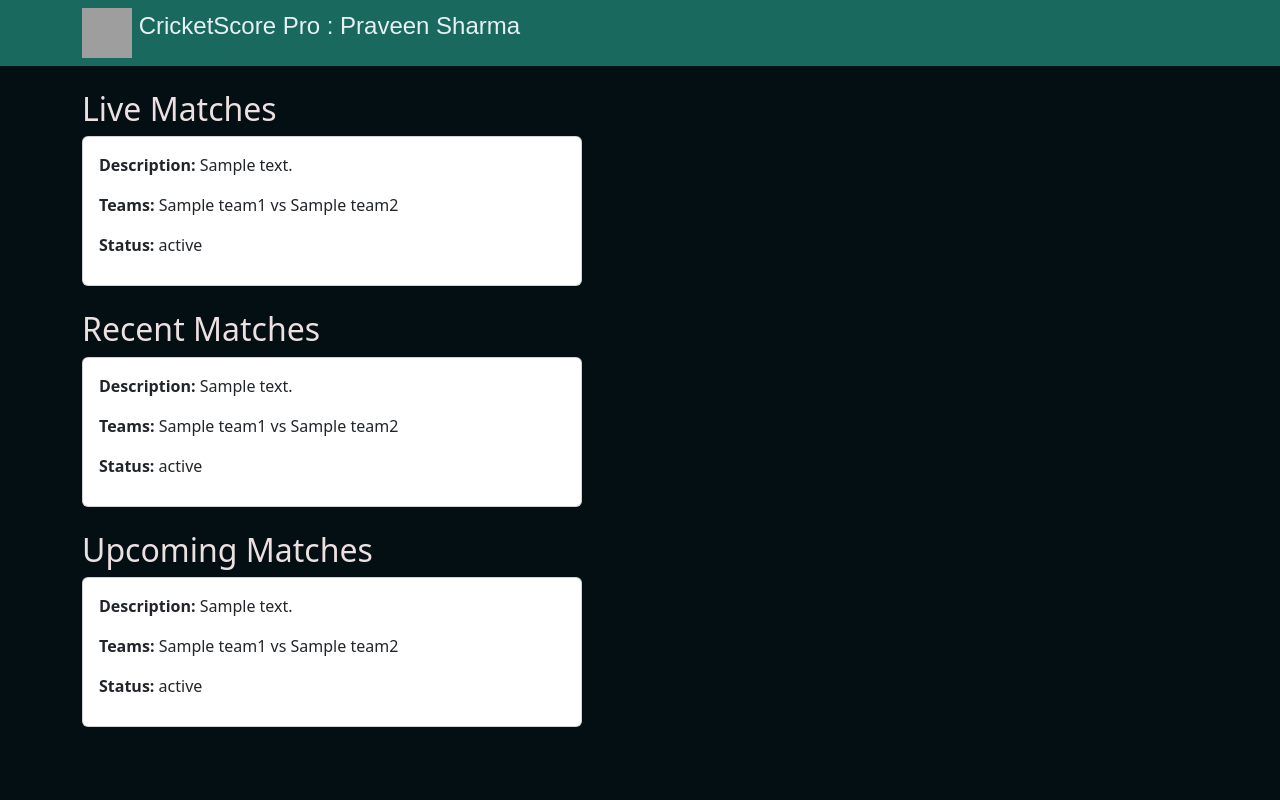
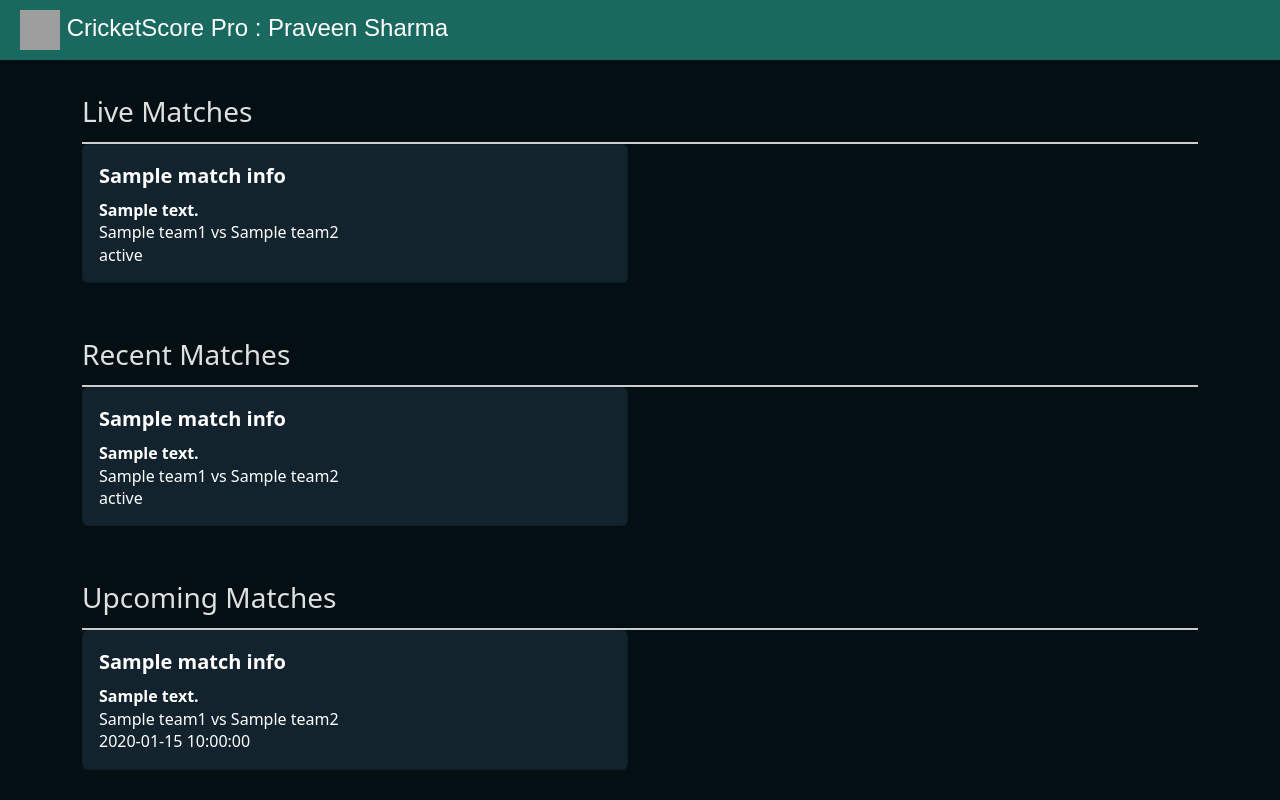
Before and after one commit to praveensharma20/real-time-crick-score-app, a Flask app: page / in a window 1280 px wide. Run offline with Flask 3, Linux system fonts and the light colour scheme; a database or web service that is not in the repository returns one stand-in record (values such as "Sample title"); data that the repository does not hold is empty; grey boxes are pictures that could not be loaded.

Commit message:
Updated live match detail view and templates

```diff
--- a/app.py
+++ b/app.py
@@ -22,14 +22,12 @@ def fetch_cricket_scores():
                 wrapper = series.get("seriesAdWrapper", {})
                 for match in wrapper.get("matches", []):
                     match_info = match.get("matchInfo", {})
-                    team1 = match_info.get("team1", {}).get("teamName", "")
-                    team2 = match_info.get("team2", {}).get("teamName", "")
-                    desc = match_info.get("matchDesc", "")
-                    status = match_info.get("status", "")
                     match_data = {
-                        'Description': desc,
-                        'Teams': f"{team1} vs {team2}",
-                        'Status': status
+                        'seriesName': match_info.get("seriesName", ""),
+                        'matchDesc': match_info.get("matchDesc", ""),
+                        'team1': match_info.get("team1", {}).get("teamName", ""),
+                        'team2': match_info.get("team2", {}).get("teamName", ""),
+                        'status': match_info.get("status", "")
                     }
                     matches_data.append(match_data)
     return matches_data
@@ -47,14 +45,13 @@ def fetch_upcoming_matches():
                 wrapper = series.get("seriesAdWrapper", {})
                 for match in wrapper.get("matches", []):
                     match_info = match.get("matchInfo", {})
-                    team1 = match_info.get("team1", {}).get("teamName", "")
-                    team2 = match_info.get("team2", {}).get("teamName", "")
-                    desc = match_info.get("matchDesc", "")
-                    status = match_info.get("status", "")
                     match_data = {
-                        'Description': desc,
-                        'Teams': f"{team1} vs {team2}",
-                        'Status': status
+                        'seriesName': match_info.get("seriesName", ""),
+                        'matchDesc': match_info.get("matchDesc", ""),
+                        'team1': match_info.get("team1", {}).get("teamName", ""),
+                        'team2': match_info.get("team2", {}).get("teamName", ""),
+                        'status': match_info.get("status", ""),
+                        'matchTime': match_info.get("startDate", "")
                     }
                     upcoming_matches.append(match_data)
     return upcoming_matches
@@ -72,14 +69,13 @@ def fetch_live_matches():
                 wrapper = series.get("seriesAdWrapper", {})
                 for match in wrapper.get("matches", []):
                     match_info = match.get("matchInfo", {})
-                    team1 = match_info.get("team1", {}).get("teamName", "")
-                    team2 = match_info.get("team2", {}).get("teamName", "")
-                    desc = match_info.get("matchDesc", "")
-                    status = match_info.get("status", "")
                     match_data = {
-                        'Description': desc,
-                        'Teams': f"{team1} vs {team2}",
-                        'Status': status
+                        'seriesName': match_info.get("seriesName", ""),
+                        'matchDesc': match_info.get("matchDesc", ""),
+                        'team1': match_info.get("team1", {}).get("teamName", ""),
+                        'team2': match_info.get("team2", {}).get("teamName", ""),
+                        'status': match_info.get("status", ""),
+                        'matchId': match_info.get("matchId", "")
                     }
                     live_matches.append(match_data)
     return live_matches
@@ -91,5 +87,16 @@ def index():
     live_matches = fetch_live_matches()
     return render_template('index.html', cricket_scores=cricket_scores, upcoming_matches=upcoming_matches, live_matches=live_matches)
 
+@app.route('/match/<match_id>')
+def match_detail(match_id):
+    score_url = f"https://cricbuzz-cricket.p.rapidapi.com/mcenter/v1/{match_id}/hscard"
+    response = requests.get(score_url, headers=headers)
+
+    if response.status_code == 200:
+        score_data = response.json()
+        return render_template('match_detail.html', score_data=score_data)
+    else:
+        return f"<h2>Unable to fetch data for Match ID: {match_id}</h2>"
+
 if __name__ == '__main__':
     app.run(debug=True, host='0.0.0.0', port=int(os.environ.get("PORT", 8080)))
--- a/templates/index.html
+++ b/templates/index.html
@@ -1,85 +1,107 @@
 <!DOCTYPE html>
 <html>
 <head>
-    <title>Cricket Scores</title>
+    <title>CricketScore Pro</title>
     <link href="https://cdn.jsdelivr.net/npm/bootstrap@5.3.0/dist/css/bootstrap.min.css" rel="stylesheet">
     <style>
+        body {
+            background-color: #030f13;
+            color: #e0e0e0;
+        }
         .top-bar {
             background-color: rgb(25, 105, 94);
-            color: #e7f1f4;
-            padding: 8px;
+            padding: 10px 20px;
             font-size: 24px;
             font-family: Arial, sans-serif;
+            color: #fff;
         }
-        body {
-            background-color: #030f13;
-            color: #ece0e0;
+        .section-title {
+            font-size: 28px;
+            margin-top: 30px;
+            border-bottom: 2px solid #ccc;
+            padding-bottom: 10px;
         }
-        .custom-card {
-            width: 500px;
-            height: 150px;
+        .card {
+            background-color: #12232e;
+            color: #fff;
+            margin-bottom: 20px;
+        }
+        .card-title {
+            font-size: 20px;
+            font-weight: bold;
+        }
+        .match-info {
+            font-size: 16px;
+            line-height: 1.4;
+        }
+        a.card-link {
+            color: #fff;
+            text-decoration: none;
+        }
+        a.card-link:hover {
+            text-decoration: underline;
         }
     </style>
 </head>
 <body>
     <div class="top-bar">
-        <div class="container">
-            <img src="https://storage.googleapis.com/bkt-static-tt/logo.png" width="50" height="50" class="d-inline-block align-top" alt="">
-            CricketScore Pro : Praveen Sharma
-        </div>
+        <img src="https://storage.googleapis.com/bkt-static-tt/logo.png" width="40" height="40" alt="Logo">
+        CricketScore Pro : Praveen Sharma
     </div>
 
     <div class="container mt-4">
-
-        <h2>Live Matches</h2>
+        <!-- Live Matches -->
+        <div class="section-title">Live Matches</div>
         <div class="row row-cols-1 row-cols-md-2">
             {% for match in live_matches %}
-                <div class="col mb-4">
-                    <div class="card custom-card">
-                        <div class="card-body">
-                            <p><strong>Description:</strong> {{ match['Description'] }}</p>
-                            <p><strong>Teams:</strong> {{ match['Teams'] }}</p>
-                            <p><strong>Status:</strong> {{ match['Status'] }}</p>
+                <div class="col">
+                    <a href="/match/{{ match['matchId'] }}" class="card-link">
+                        <div class="card p-3">
+                            <div class="card-title">{{ match['seriesName'] }}</div>
+                            <div class="match-info">
+                                <strong>{{ match['matchDesc'] }}</strong><br>
+                                {{ match['team1'] }} vs {{ match['team2'] }}<br>
+                                {{ match['status'] }}
+                            </div>
                         </div>
-                    </div>
+                    </a>
                 </div>
-            {% else %}
-                <p>No live matches available.</p>
             {% endfor %}
         </div>
 
-        <h2>Recent Matches</h2>
+        <!-- Recent Matches -->
+        <div class="section-title">Recent Matches</div>
         <div class="row row-cols-1 row-cols-md-2">
-            {% for score in cricket_scores %}
-                <div class="col mb-4">
-                    <div class="card custom-card">
-                        <div class="card-body">
-                            <p><strong>Description:</strong> {{ score['Description'] }}</p>
-                            <p><strong>Teams:</strong> {{ score['Teams'] }}</p>
-                            <p><strong>Status:</strong> {{ score['Status'] }}</p>
+            {% for match in cricket_scores %}
+                <div class="col">
+                    <div class="card p-3">
+                        <div class="card-title">{{ match['seriesName'] }}</div>
+                        <div class="match-info">
+                            <strong>{{ match['matchDesc'] }}</strong><br>
+                            {{ match['team1'] }} vs {{ match['team2'] }}<br>
+                            {{ match['status'] }}
                         </div>
                     </div>
                 </div>
             {% endfor %}
         </div>
 
-        <h2>Upcoming Matches</h2>
+        <!-- Upcoming Matches -->
+        <div class="section-title">Upcoming Matches</div>
         <div class="row row-cols-1 row-cols-md-2">
             {% for match in upcoming_matches %}
-                <div class="col mb-4">
-                    <div class="card custom-card">
-                        <div class="card-body">
-                            <p><strong>Description:</strong> {{ match['Description'] }}</p>
-                            <p><strong>Teams:</strong> {{ match['Teams'] }}</p>
-                            <p><strong>Status:</strong> {{ match['Status'] }}</p>
+                <div class="col">
+                    <div class="card p-3">
+                        <div class="card-title">{{ match['seriesName'] }}</div>
+                        <div class="match-info">
+                            <strong>{{ match['matchDesc'] }}</strong><br>
+                            {{ match['team1'] }} vs {{ match['team2'] }}<br>
+                            {{ match['matchTime'] }}
                         </div>
                     </div>
                 </div>
-            {% else %}
-                <p>No upcoming matches found.</p>
             {% endfor %}
         </div>
-
     </div>
 </body>
 </html>
```
Also changed, not shown: templates/match_detail.html (added, +60 -0 lines).
